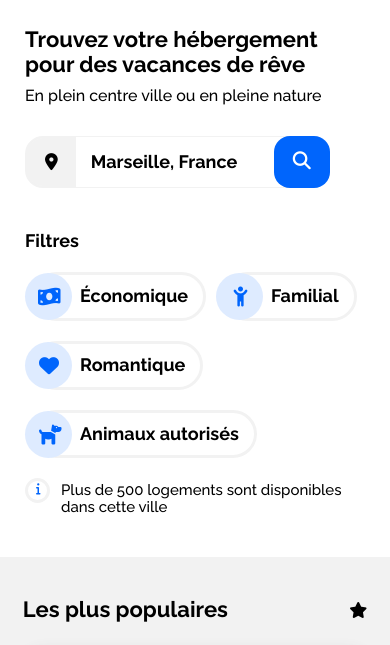
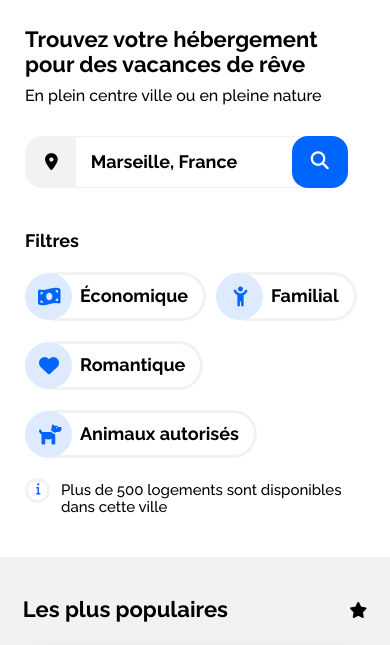
Before and after one commit to Karvaneg/OC_P2, a plain HTML site: page index.html in a window 390 px wide. Shown: the part 170-815 px from the top of the page. Drawn offline with Linux system fonts and the light colour scheme.

Commit message:
Update style.css

```diff
--- a/css/style.css
+++ b/css/style.css
@@ -623,7 +623,7 @@ li{
             padding-left: 19px;
             padding-right: 19px;
             position: relative;
-            right: 33px;
+            right: 15px;
         }
         .bouton_rechercher_mobile:hover, .bouton_rechercher_mobile:focus, .bouton_rechercher_mobile:active{
             border: 1px solid #DEEBFF;
```
